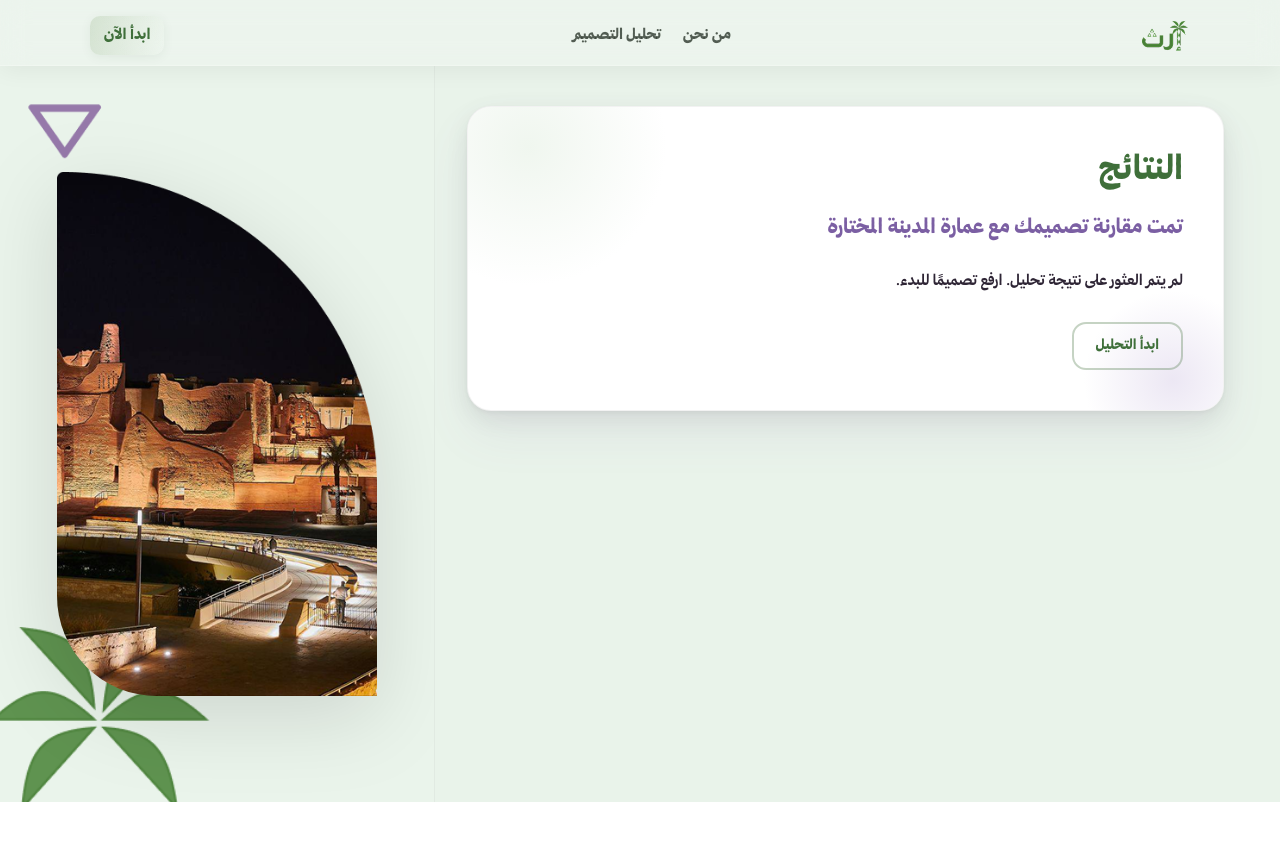
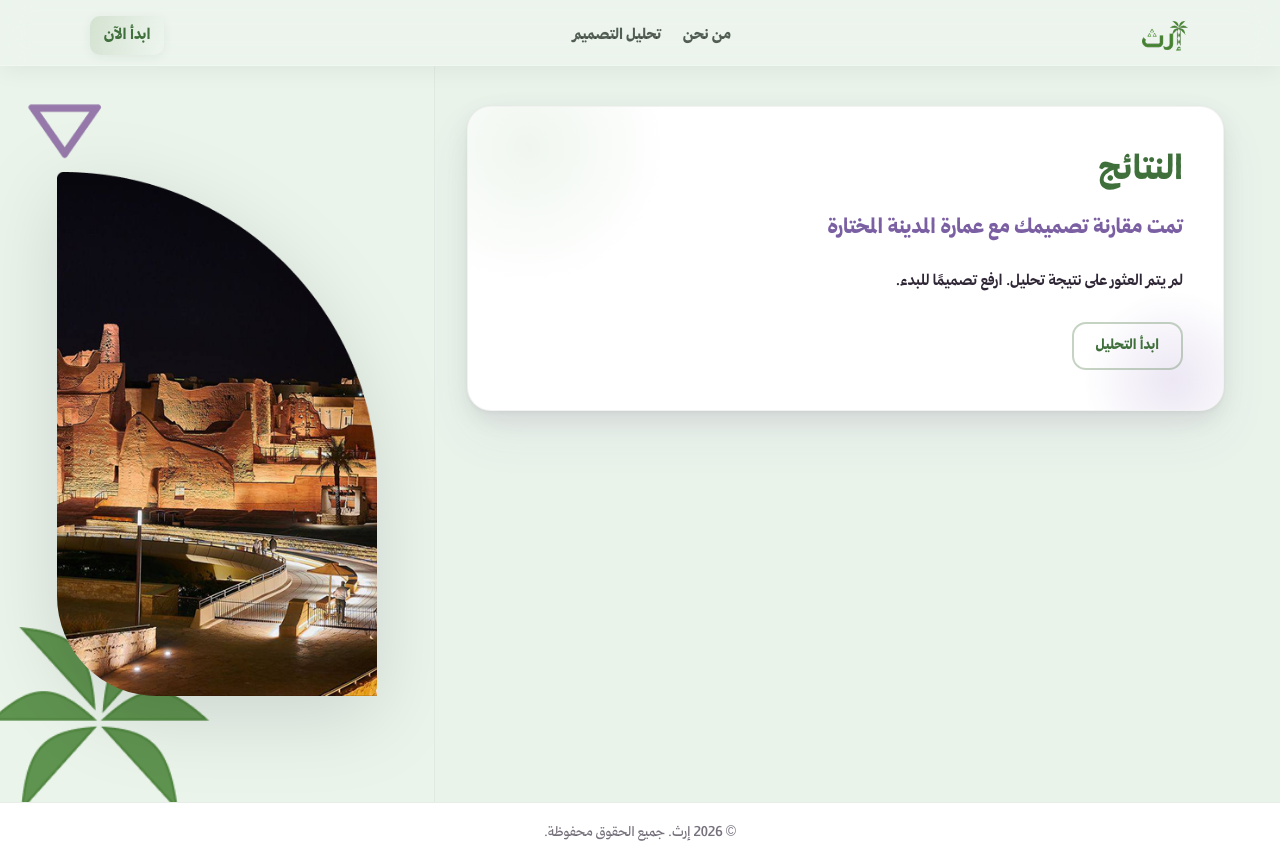
Before and after one commit to RanaAlsaggaf/irth2026, a React (Create React App) app in the folder irth-frontend/: page /results in a window 1280 px wide. Before the commit the page ends 802 px from the top, so only its background shows below. Built offline with nearby package versions, Linux system fonts and the light colour scheme.

Commit message:
improvements v3

```diff
--- a/irth-frontend/src/App.js
+++ b/irth-frontend/src/App.js
@@ -1,4 +1,4 @@
-// Import React Router components used to manage application navigation.
+// Import React Router components used for application navigation.
 import {
   BrowserRouter as Router,
   Navigate,
@@ -11,6 +11,9 @@ import AboutUsPage from "./pages/AboutUsPage";
 import CityPage from "./pages/CityPage";
 import UploadPage from "./pages/UploadPage";
 import ResultsPage from "./pages/ResultsPage";
+
+// Import the shared website footer.
+import Footer from "./components/Footer";
 
 // Import the global application stylesheet.
 import "./styles.css";
@@ -40,6 +43,9 @@ function App() {
         {/* Redirect unknown routes to the city selection page. */}
         <Route path="*" element={<Navigate to="/city" replace />} />
       </Routes>
+
+      {/* Display the shared footer below all application pages. */}
+      <Footer />
     </Router>
   );
 }
--- /dev/null
+++ b/irth-frontend/src/components/Footer.css
@@ -0,0 +1,25 @@
+/* Main website footer container. */
+.footer {
+    width: 100%;
+    padding: 18px 20px;
+    background: #ffffff;
+    border-top: 1px solid rgba(63, 111, 58, 0.12);
+    text-align: center;
+    font-family: "TheYearofHandicrafts", sans-serif;
+    color: rgba(46, 37, 53, 0.65);
+    font-size: 14px;
+    font-weight: 600;
+  }
+
+  /* Remove the default paragraph margin. */
+  .footer p {
+    margin: 0;
+  }
+
+  /* Adjust the footer spacing and text size on mobile screens. */
+  @media (max-width: 600px) {
+    .footer {
+      padding: 15px 12px;
+      font-size: 12px;
+    }
+  }
--- /dev/null
+++ b/irth-frontend/src/components/Footer.js
@@ -0,0 +1,15 @@
+// Import the footer-specific stylesheet.
+import "./Footer.css";
+
+// Render the shared website footer.
+export default function Footer() {
+  return (
+    // Use a right-to-left layout for the Arabic copyright text.
+    <footer className="footer" dir="rtl">
+      <p>
+        {/* Display the current year automatically. */}
+        © {new Date().getFullYear()} إرث. جميع الحقوق محفوظة.
+      </p>
+    </footer>
+  );
+}
```
Also changed, not shown: irth-frontend/public/irth-logo-v2.png (deleted).
